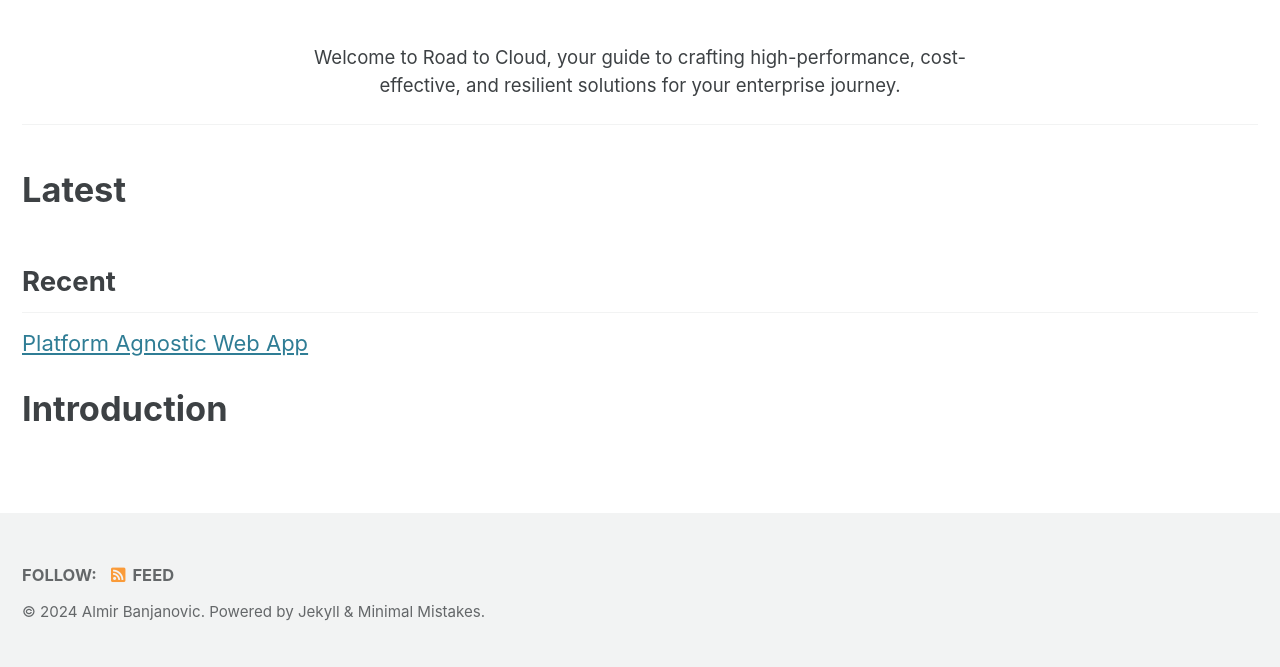
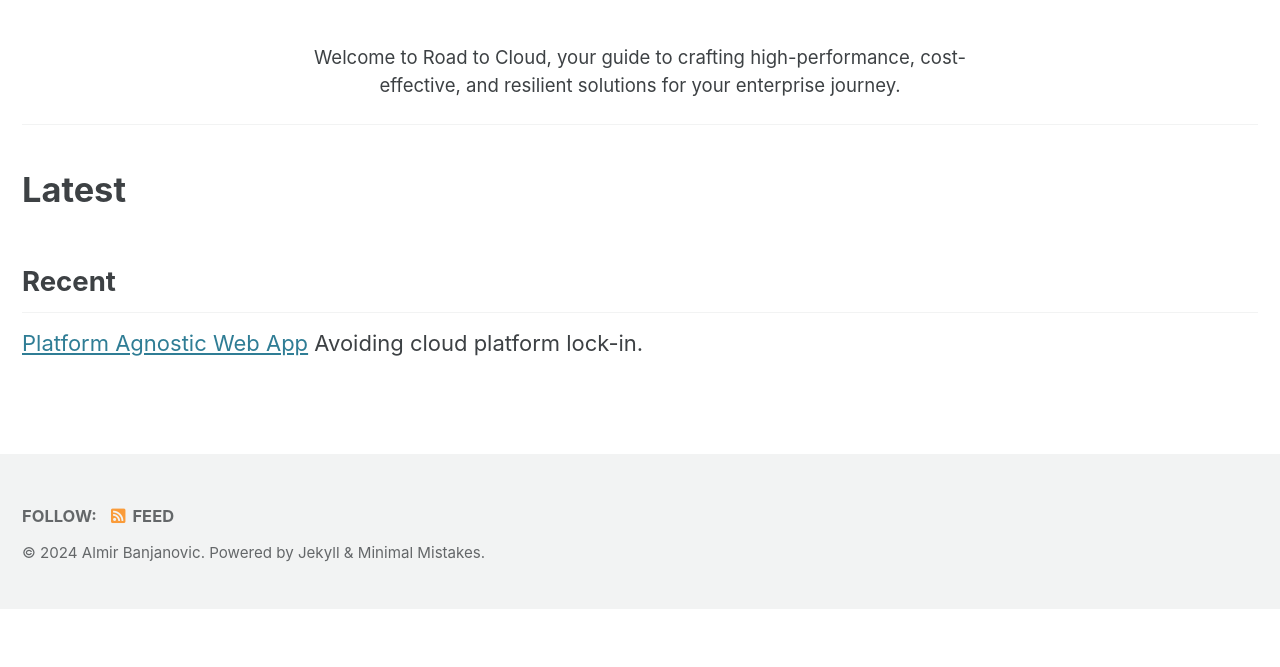
Before and after one commit to almirbanjanovic/roadtocloud.github.io, a Jekyll site: the page built from index.md, in a window 1280 px wide. Shown: the part 430-1097 px from the top of the page. Built offline with Jekyll 4.4.1, drawn with Linux system fonts in a browser that asks for light colours; cached includes are drawn as plain includes; comment, search, counter and statistics services are not loaded; after the commit the page ends 1039 px from its top, so only the background shows below that.

Commit message:
Update 2023-09-25-platform-agnostic-app.md

```diff
--- a/_posts/2023-09-25-platform-agnostic-app.md
+++ b/_posts/2023-09-25-platform-agnostic-app.md
@@ -1,5 +1,6 @@
 ---
 title:  "Platform Agnostic Web App"
+excerpt: "Avoiding cloud platform lock-in."
 toc: true
 tags:
   - cloud
```
